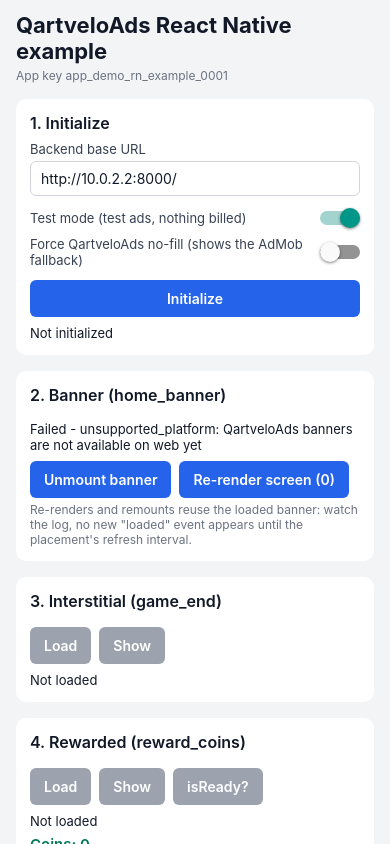
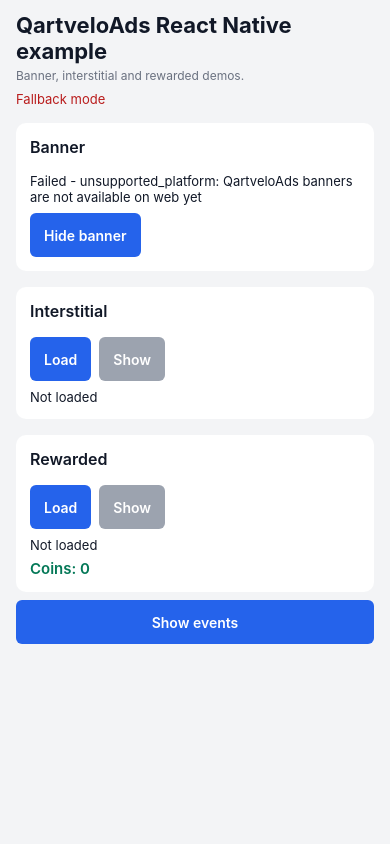
Before and after one commit to Qartvelo-com/ads, a React Native app drawn with its web renderer in the folder react-native/example/: screen / in a window 390 px wide. Built offline with nearby package versions, Linux system fonts and the light colour scheme.

Commit message:
Simplify React Native ad example controls

```diff
--- a/react-native/example/App.tsx
+++ b/react-native/example/App.tsx
@@ -9,9 +9,7 @@
   ScrollView,
   StatusBar,
   StyleSheet,
-  Switch,
   Text,
-  TextInput,
   View,
 } from 'react-native';
 import {
@@ -27,37 +25,7 @@
   type QartveloAdsEventType,
 } from '@qartvelo/react-native-ads';
 
-/** Seeded demo app (backend `php artisan migrate:fresh --seed`). */
-const APP_KEY =
-  Platform.OS === 'ios'
-    ? 'app_dYWiPE5Pp2vvc0fuHkYi3ggo'
-    : 'app_demo_rn_example_0001';
-/** The host machine as seen from the Android emulator. */
-const DEFAULT_BASE_URL =
-  Platform.OS === 'ios' ? 'https://ads.qartvelo.com/' : 'http://10.0.2.2:8000/';
-
-const PLACEMENTS = {
-  banner: 'home_banner',
-  interstitial: 'game_end',
-  rewarded: 'reward_coins',
-} as const;
-
-/**
- * Google's public test ad units for the seeded placements. They let the AdMob fallback work even
- * before the QartveloAds backend has delivered its placement configuration.
- */
-const ADMOB_TEST_UNITS: Record<string, string> =
-  Platform.OS === 'ios'
-    ? {
-        home_banner: 'ca-app-pub-3940256099942544/2435281174',
-        game_end: 'ca-app-pub-3940256099942544/4411468910',
-        reward_coins: 'ca-app-pub-3940256099942544/1712485313',
-      }
-    : {
-        home_banner: 'ca-app-pub-3940256099942544/9214589741',
-        game_end: 'ca-app-pub-3940256099942544/1033173712',
-        reward_coins: 'ca-app-pub-3940256099942544/5224354917',
-      };
+import { AD_OPTIONS, PLACEMENTS } from './src/AppConfig';
 
 const EVENT_TYPES: QartveloAdsEventType[] = [
   'loaded',
@@ -73,7 +41,7 @@
 
 const MAX_LOG_ENTRIES = 150;
 
-type InitState = 'idle' | 'initializing' | 'ready' | 'degraded';
+type InitState = 'initializing' | 'ready' | 'degraded';
 
 interface LogEntry {
   id: number;
@@ -166,58 +134,67 @@
 
 function DemoScreen() {
   const log = useEventLog();
+  const { append } = log;
 
-  const [baseUrl, setBaseUrl] = useState(DEFAULT_BASE_URL);
-  const [testMode, setTestMode] = useState(true);
-  const [forceNoFill, setForceNoFill] = useState(false);
-  const [initState, setInitState] = useState<InitState>('idle');
-  const [initMessage, setInitMessage] = useState('Not initialized');
+  const [initState, setInitState] = useState<InitState>('initializing');
+  const [initMessage, setInitMessage] = useState('Preparing test ads…');
+  const [showEvents, setShowEvents] = useState(false);
 
   const [bannerMounted, setBannerMounted] = useState(true);
   const [bannerStatus, setBannerStatus] = useState('Waiting for initialize()');
-  const [renderCount, setRenderCount] = useState(0);
 
   const [interstitialStatus, setInterstitialStatus] = useState('Not loaded');
+  const [interstitialReady, setInterstitialReady] = useState(false);
+  const [interstitialLoading, setInterstitialLoading] = useState(false);
+  const [presenting, setPresenting] = useState(false);
   const [rewardedStatus, setRewardedStatus] = useState('Not loaded');
+  const [rewardedReady, setRewardedReady] = useState(false);
+  const [rewardedLoading, setRewardedLoading] = useState(false);
   const [coins, setCoins] = useState(0);
 
   const initialized = initState === 'ready' || initState === 'degraded';
 
-  const initialize = async () => {
-    setInitState('initializing');
-    setInitMessage('Initializing...');
-    try {
-      await QartveloAds.initialize({
-        appKey: APP_KEY,
-        baseUrl,
-        testMode,
-        testForceNoFill: forceNoFill,
-        requestTimeoutMs: 800,
-        logLevel: 'debug',
-        admobAdUnits: ADMOB_TEST_UNITS,
-      });
+  useEffect(() => {
+    let active = true;
+    QartveloAds.initialize(AD_OPTIONS).then(
+      () => {
+        if (!active) return;
         setInitState('ready');
-      setInitMessage('Initialized');
-      log.append('initialize: ok');
-    } catch (error) {
-      // The SDK stays usable (cached config + AdMob fallback) even when initialization fails.
+        setInitMessage('Ready · Test ads');
+        append('SDK ready');
+      },
+      error => {
+        if (!active) return;
+        // The native SDK can still use cached configuration and the AdMob fallback.
         setInitState('degraded');
-      setInitMessage(`Fallback mode - ${describeError(error)}`);
-      log.append(`initialize failed: ${describeError(error)}`, 'error');
-    }
+        setInitMessage('Fallback mode');
+        append(`Initialization: ${describeError(error)}`, 'error');
+      },
+    );
+    return () => {
+      active = false;
     };
+  }, [append]);
 
   const loadInterstitial = async () => {
-    setInterstitialStatus('Loading...');
+    setInterstitialLoading(true);
+    setInterstitialReady(false);
+    setInterstitialStatus('Loading…');
     try {
       const info = await QartveloAds.loadInterstitial(PLACEMENTS.interstitial);
+      setInterstitialReady(true);
       setInterstitialStatus(`Ready from ${info.source}`);
     } catch (error) {
       setInterstitialStatus(`Load failed - ${describeError(error)}`);
+    } finally {
+      setInterstitialLoading(false);
     }
   };
 
   const showInterstitial = async () => {
+    setPresenting(true);
+    setInterstitialReady(false);
+    setInterstitialStatus('Showing…');
     try {
       const result = await QartveloAds.showInterstitial(
         PLACEMENTS.interstitial,
@@ -229,20 +206,30 @@
       );
     } catch (error) {
       setInterstitialStatus(`Show failed - ${describeError(error)}`);
+    } finally {
+      setPresenting(false);
     }
   };
 
   const loadRewarded = async () => {
-    setRewardedStatus('Loading...');
+    setRewardedLoading(true);
+    setRewardedReady(false);
+    setRewardedStatus('Loading…');
     try {
       const info = await QartveloAds.loadRewarded(PLACEMENTS.rewarded);
+      setRewardedReady(true);
       setRewardedStatus(`Ready from ${info.source}`);
     } catch (error) {
       setRewardedStatus(`Load failed - ${describeError(error)}`);
+    } finally {
+      setRewardedLoading(false);
     }
   };
 
   const showRewarded = async () => {
+    setPresenting(true);
+    setRewardedReady(false);
+    setRewardedStatus('Showing…');
     try {
       const result = await QartveloAds.showRewarded(PLACEMENTS.rewarded);
       if (!result.shown) {
@@ -259,18 +246,8 @@
       }
     } catch (error) {
       setRewardedStatus(`Show failed - ${describeError(error)}`);
-    }
-  };
-
-  const checkReady = async () => {
-    try {
-      const [interstitial, rewarded] = await Promise.all([
-        QartveloAds.isInterstitialReady(PLACEMENTS.interstitial),
-        QartveloAds.isRewardedReady(PLACEMENTS.rewarded),
-      ]);
-      log.append(`isReady: interstitial=${interstitial} rewarded=${rewarded}`);
-    } catch (error) {
-      log.append(`isReady failed: ${describeError(error)}`, 'error');
+    } finally {
+      setPresenting(false);
     }
   };
 
@@ -282,60 +259,17 @@
           styles.content,
           { paddingTop: 12, paddingBottom: 24 },
         ]}
-        keyboardShouldPersistTaps="handled"
       >
         <Text style={styles.title}>QartveloAds React Native example</Text>
-        <Text style={styles.muted}>App key {APP_KEY}</Text>
-
-        <Section title="1. Initialize">
-          <Text style={styles.label}>Backend base URL</Text>
-          <TextInput
-            value={baseUrl}
-            onChangeText={setBaseUrl}
-            editable={!initialized}
-            autoCapitalize="none"
-            autoCorrect={false}
-            keyboardType="url"
-            style={[styles.input, initialized && styles.inputLocked]}
-          />
-          <Toggle
-            label="Test mode (test ads, nothing billed)"
-            value={testMode}
-            onValueChange={setTestMode}
-            disabled={initialized}
-          />
-          <Toggle
-            label="Force QartveloAds no-fill (shows the AdMob fallback)"
-            value={forceNoFill}
-            onValueChange={setForceNoFill}
-            disabled={initialized || !testMode}
-          />
-          {!testMode && forceNoFill ? (
         <Text style={styles.muted}>
-              Forced no-fill only applies in test mode.
+          Banner, interstitial and rewarded demos.
         </Text>
-          ) : null}
-          <Button
-            title={
-              initState === 'initializing' ? 'Initializing...' : 'Initialize'
-            }
-            onPress={initialize}
-            disabled={initState !== 'idle'}
-          />
-          <Text
-            style={[styles.status, initState === 'degraded' && styles.error]}
-          >
+        <Text style={[styles.status, initState === 'degraded' && styles.error]}>
           {initMessage}
         </Text>
-          {initialized ? (
-            <Text style={styles.muted}>
-              Options apply once per process. Restart the app to change them.
-            </Text>
-          ) : null}
-        </Section>
 
-        <Section title="2. Banner (home_banner)">
-          {bannerMounted ? (
+        <Section title="Banner">
+          {initialized && bannerMounted ? (
             <QartveloAdsBanner
               placementId={PLACEMENTS.banner}
               style={styles.banner}
@@ -351,63 +285,51 @@
               onClicked={() => setBannerStatus('Clicked')}
             />
           ) : (
-            <Text style={styles.muted}>Banner unmounted</Text>
+            <Text style={styles.muted}>
+              {initialized ? 'Banner hidden' : 'Preparing banner…'}
+            </Text>
           )}
           <Text style={styles.status}>{bannerStatus}</Text>
           <View style={styles.row}>
             <Button
-              title={bannerMounted ? 'Unmount banner' : 'Mount banner'}
+              title={bannerMounted ? 'Hide banner' : 'Show banner'}
               onPress={() => setBannerMounted(mounted => !mounted)}
-              compact
-            />
-            <Button
-              title={`Re-render screen (${renderCount})`}
-              onPress={() => setRenderCount(count => count + 1)}
+              disabled={!initialized || presenting}
               compact
             />
           </View>
-          <Text style={styles.muted}>
-            Re-renders and remounts reuse the loaded banner: watch the log, no
-            new "loaded" event appears until the placement's refresh interval.
-          </Text>
         </Section>
 
-        <Section title="3. Interstitial (game_end)">
+        <Section title="Interstitial">
           <View style={styles.row}>
             <Button
               title="Load"
               onPress={loadInterstitial}
-              disabled={!initialized}
+              disabled={!initialized || interstitialLoading || presenting}
               compact
             />
             <Button
               title="Show"
               onPress={showInterstitial}
-              disabled={!initialized}
+              disabled={!interstitialReady || presenting}
               compact
             />
           </View>
           <Text style={styles.status}>{interstitialStatus}</Text>
         </Section>
 
-        <Section title="4. Rewarded (reward_coins)">
+        <Section title="Rewarded">
           <View style={styles.row}>
             <Button
               title="Load"
               onPress={loadRewarded}
-              disabled={!initialized}
+              disabled={!initialized || rewardedLoading || presenting}
               compact
             />
             <Button
               title="Show"
               onPress={showRewarded}
-              disabled={!initialized}
-              compact
-            />
-            <Button
-              title="isReady?"
-              onPress={checkReady}
-              disabled={!initialized}
+              disabled={!rewardedReady || presenting}
               compact
             />
           </View>
@@ -415,10 +337,13 @@
           <Text style={styles.coins}>Coins: {coins}</Text>
         </Section>
 
-        <Section title="5. Event log">
-          <View style={styles.row}>
-            <Button title="Clear log" onPress={log.clear} compact />
-          </View>
+        <Button
+          title={showEvents ? 'Hide events' : 'Show events'}
+          onPress={() => setShowEvents(value => !value)}
+        />
+        {showEvents ? (
+          <Section title="Events">
+            <Button title="Clear events" onPress={log.clear} compact />
             {log.entries.length === 0 ? (
               <Text style={styles.muted}>No events yet.</Text>
             ) : (
@@ -432,6 +357,7 @@
               ))
             )}
           </Section>
+        ) : null}
       </ScrollView>
     </SafeAreaView>
   );
@@ -442,26 +368,6 @@
     <View style={styles.section}>
       <Text style={styles.sectionTitle}>{title}</Text>
       {children}
-    </View>
-  );
-}
-
-function Toggle(props: {
-  label: string;
-  value: boolean;
-  onValueChange: (value: boolean) => void;
-  disabled?: boolean;
-}) {
-  return (
-    <View style={styles.toggle}>
-      <Text style={[styles.toggleLabel, props.disabled && styles.disabledText]}>
-        {props.label}
-      </Text>
-      <Switch
-        value={props.value}
-        onValueChange={props.onValueChange}
-        disabled={props.disabled}
-      />
     </View>
   );
 }
@@ -506,29 +412,11 @@
     color: '#111827',
     marginBottom: 8,
   },
-  label: { fontSize: 13, color: '#374151' },
-  input: {
-    marginTop: 4,
-    marginBottom: 8,
-    paddingHorizontal: 10,
-    paddingVertical: 8,
-    borderWidth: 1,
-    borderColor: '#d1d5db',
-    borderRadius: 6,
-    color: '#111827',
-  },
-  inputLocked: { backgroundColor: '#f9fafb', color: '#6b7280' },
-  toggle: {
-    flexDirection: 'row',
-    alignItems: 'center',
-    justifyContent: 'space-between',
-    marginVertical: 4,
-  },
-  toggleLabel: { flex: 1, fontSize: 13, color: '#374151', marginRight: 8 },
-  disabledText: { color: '#9ca3af' },
   row: { flexDirection: 'row', flexWrap: 'wrap', gap: 8, marginTop: 8 },
   button: {
     marginTop: 8,
+    minHeight: 44,
+    justifyContent: 'center',
     paddingVertical: 10,
     paddingHorizontal: 14,
     borderRadius: 6,
@@ -543,7 +431,11 @@
   error: { color: '#b91c1c' },
   banner: { width: '100%', backgroundColor: '#f9fafb' },
   coins: { marginTop: 6, fontSize: 15, fontWeight: '600', color: '#047857' },
-  logLine: { fontSize: 11, fontFamily: 'monospace', marginTop: 3 },
+  logLine: {
+    fontSize: 11,
+    fontFamily: Platform.OS === 'ios' ? 'Menlo' : 'monospace',
+    marginTop: 3,
+  },
 });
 
 const toneStyles = StyleSheet.create({
--- /dev/null
+++ b/react-native/example/src/AppConfig.ts
@@ -0,0 +1,36 @@
+import { Platform } from 'react-native';
+import type { QartveloAdsInitOptions } from '@qartvelo/react-native-ads';
+
+/** Replace these demo values with your app key and placement codes when integrating. */
+export const PLACEMENTS = {
+  banner: 'home_banner',
+  interstitial: 'game_end',
+  rewarded: 'reward_coins',
+} as const;
+
+/** Sample settings are kept in code. Restart the app after changing SDK options. */
+export const AD_OPTIONS: QartveloAdsInitOptions = {
+  appKey:
+    Platform.OS === 'ios'
+      ? 'app_dYWiPE5Pp2vvc0fuHkYi3ggo'
+      : 'app_demo_rn_example_0001',
+  // Android's seeded demo app uses the local backend. iOS uses the SDK's HTTPS default.
+  ...(Platform.OS === 'android' ? { baseUrl: 'http://10.0.2.2:8000/' } : {}),
+  testMode: true,
+  // Set true and restart to try the optional AdMob adapter with Google's test ads.
+  testForceNoFill: false,
+  requestTimeoutMs: 800,
+  logLevel: 'debug',
+  admobAdUnits:
+    Platform.OS === 'ios'
+      ? {
+          home_banner: 'ca-app-pub-3940256099942544/2435281174',
+          game_end: 'ca-app-pub-3940256099942544/4411468910',
+          reward_coins: 'ca-app-pub-3940256099942544/1712485313',
+        }
+      : {
+          home_banner: 'ca-app-pub-3940256099942544/9214589741',
+          game_end: 'ca-app-pub-3940256099942544/1033173712',
+          reward_coins: 'ca-app-pub-3940256099942544/5224354917',
+        },
+};
```
Also changed, not shown: README.md, react-native/README.md. Lines whose indentation alone changed are shown as unchanged.
